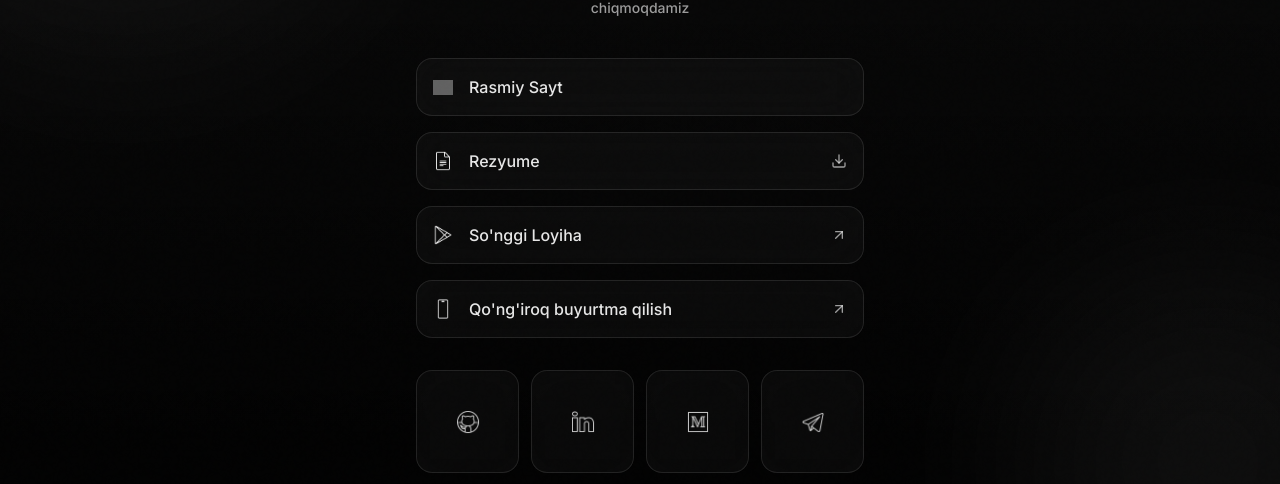
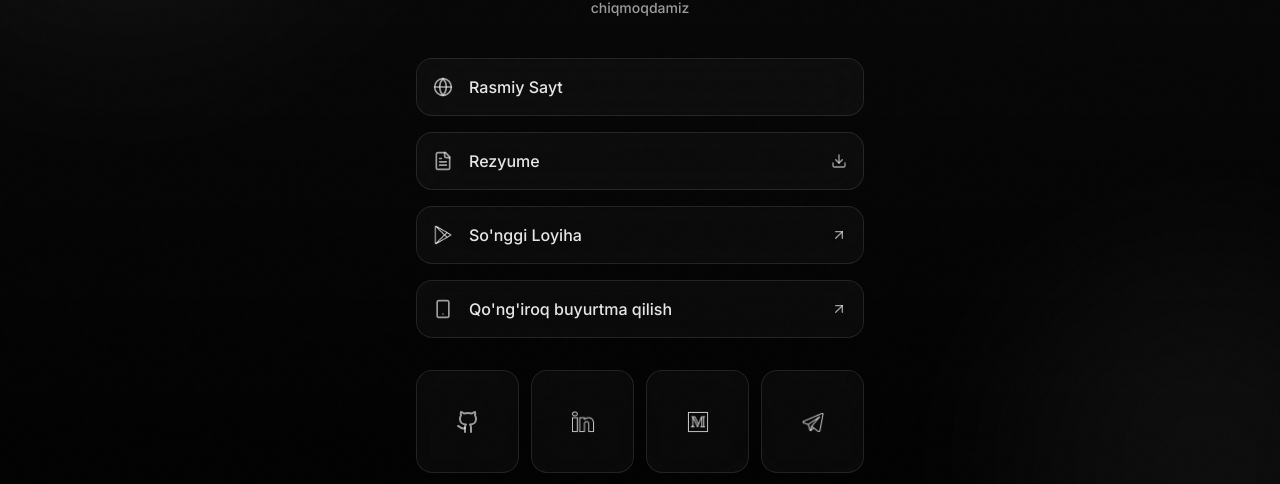
Before and after one commit to albahodirov/personal-link-hub, a Next.js app: page / in a window 1280 px wide. Shown: the part 298-782 px from the top of the page. Built offline with nearby package versions, Linux system fonts and the light colour scheme; grey boxes are pictures that could not be loaded.

Commit message:
Fix: Restore original Lucide icons

```diff
--- a/app/page.tsx
+++ b/app/page.tsx
@@ -88,21 +88,13 @@
         {
             title: t.official_website,
             href: "#",
-            icon: (
-                <div className="relative w-5 h-5">
-                    <Image src="/icon-globe.png" alt="Website" fill className="object-contain invert [.light_&]:invert-0 transition-[filter]" />
-                </div>
-            ),
+            icon: <Globe size={20} />,
             action: () => toast.info(t.coming_soon),
         },
         {
             title: t.resume,
             href: "/ALISHER_BAHODIROV.pdf",
-            icon: (
-                <div className="relative w-5 h-5">
-                    <Image src="/icon-resume.png" alt="Resume" fill className="object-contain invert [.light_&]:invert-0 transition-[filter]" />
-                </div>
-            ),
+            icon: <FileText size={20} />,
             download: true,
             action: () => toast.success(t.downloading),
         },
@@ -123,21 +115,13 @@
         {
             title: t.book_call,
             href: "mailto:albahodirov@gmail.com",
-            icon: (
-                <div className="relative w-5 h-5">
-                    <Image src="/icon-phone.png" alt="Phone" fill className="object-contain invert [.light_&]:invert-0 transition-[filter]" />
-                </div>
-            ),
+            icon: <Smartphone size={20} />,
         },
     ];
 
     const SOCIALS = [
         {
-            icon: (
-                <div className="relative w-6 h-6 opacity-80 hover:opacity-100 transition-opacity">
-                    <Image src="/icon-github.png" alt="GitHub" fill className="object-contain invert [.light_&]:invert-0 transition-[filter]" />
-                </div>
-            ),
+            icon: <div className="text-[var(--foreground-rgb)]"><svg width="24" height="24" viewBox="0 0 24 24" fill="none" stroke="currentColor" strokeWidth="2" strokeLinecap="round" strokeLinejoin="round" className="lucide lucide-github"><path d="M15 22v-4a4.8 4.8 0 0 0-1-3.5c3 0 6-2 6-5.5.08-1.25-.27-2.48-1-3.5.28-1.15.28-2.35 0-3.5 0 0-1 0-3 1.5-2.64-.5-5.36-.5-8 0C6 2 5 2 5 2c-.3 1.15-.3 2.35 0 3.5A5.403 5.403 0 0 0 4 9c0 3.5 3 5.5 6 5.5-.39.49-.68 1.05-.85 1.65-.17.6-.22 1.23-.15 1.85v4" /><path d="M9 18c-4.51 2-5-2-7-2" /></svg></div>,
             href: "https://github.com/albahodirov",
             label: "GitHub"
         },
```
